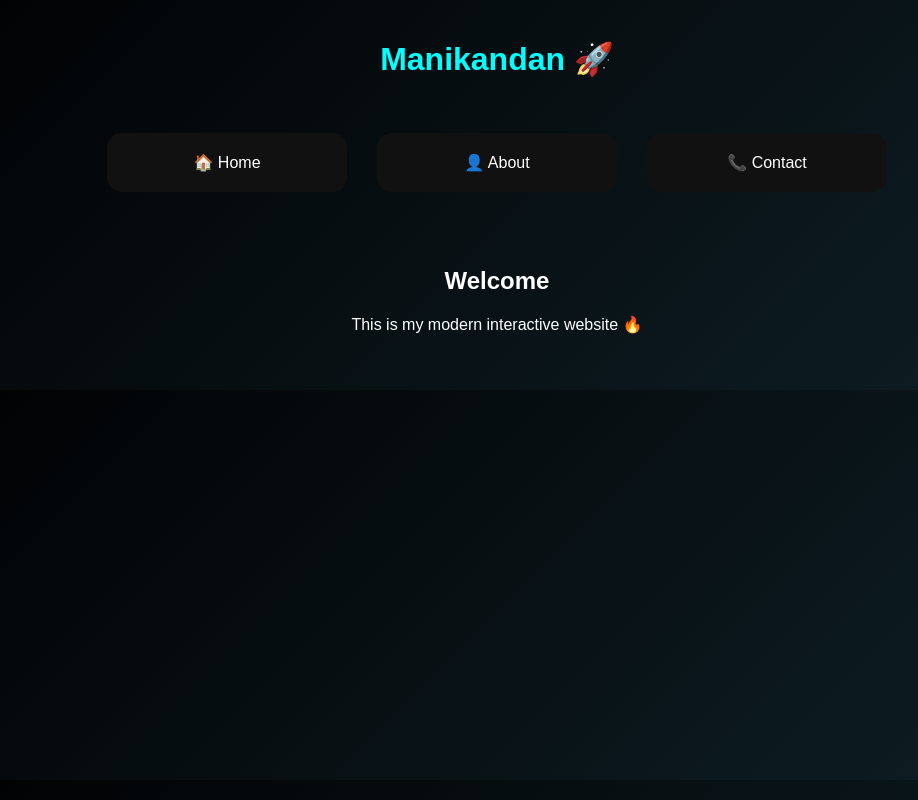
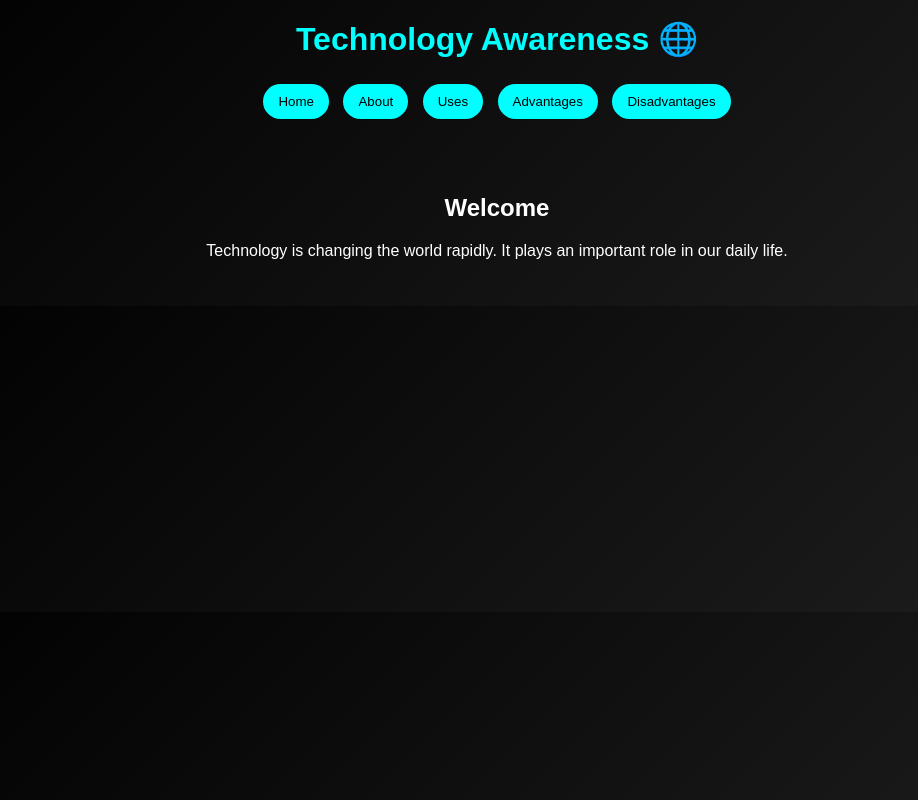
Before and after one commit to manikandan163/Manikandan-, a plain HTML site: page index.html in a window 1280 px wide. Shown: the whole page, without its empty margins (143-1061 px from the left). Drawn offline with Linux system fonts and the light colour scheme.

Commit message:
Update index.html

```diff
--- a/index.html
+++ b/index.html
@@ -1,94 +1,100 @@
-
 <!DOCTYPE html>
 <html>
 <head>
-    <title>Manikandan | Pro Site</title>
+    <title>Technology Awareness</title>
 
     <style>
         body {
             margin: 0;
             font-family: Arial;
-            background: linear-gradient(135deg, #000000, #0f2027);
+            background: linear-gradient(135deg, #000000, #1f1f1f);
             color: white;
             text-align: center;
         }
 
         h1 {
-            margin-top: 40px;
             color: cyan;
+            margin-top: 20px;
         }
 
-        .cards {
-            display: flex;
-            justify-content: center;
-            flex-wrap: wrap;
-            margin-top: 40px;
+        .menu {
+            margin: 20px;
         }
 
-        .card {
-            background: #111;
-            width: 200px;
-            margin: 15px;
-            padding: 20px;
-            border-radius: 15px;
+        .menu button {
+            margin: 5px;
+            padding: 10px 15px;
+            background: cyan;
+            border: none;
+            border-radius: 20px;
             cursor: pointer;
-            transition: 0.3s;
-        }
-
-        .card:hover {
-            transform: scale(1.1);
-            background: cyan;
-            color: black;
         }
 
         .section {
             display: none;
-            padding: 40px;
-            animation: fade 0.5s;
-        }
-
-        @keyframes fade {
-            from {opacity: 0;}
-            to {opacity: 1;}
+            padding: 30px;
         }
 
         #home {
             display: block;
         }
 
-        button {
-            padding: 10px 20px;
-            border: none;
-            background: cyan;
-            border-radius: 20px;
-            cursor: pointer;
+        ul {
+            list-style: none;
         }
     </style>
 </head>
 
 <body>
 
-<h1>Manikandan 🚀</h1>
+<h1>Technology Awareness 🌐</h1>
 
-<div class="cards">
-    <div class="card" onclick="show('home')">🏠 Home</div>
-    <div class="card" onclick="show('about')">👤 About</div>
-    <div class="card" onclick="show('contact')">📞 Contact</div>
+<div class="menu">
+    <button onclick="show('home')">Home</button>
+    <button onclick="show('about')">About</button>
+    <button onclick="show('uses')">Uses</button>
+    <button onclick="show('adv')">Advantages</button>
+    <button onclick="show('dis')">Disadvantages</button>
 </div>
 
 <div id="home" class="section">
     <h2>Welcome</h2>
-    <p>This is my modern interactive website 🔥</p>
+    <p>Technology is changing the world rapidly. It plays an important role in our daily life.</p>
 </div>
 
 <div id="about" class="section">
-    <h2>About Me</h2>
-    <p>I am Manikandan, learning web development and creating cool designs.</p>
+    <h2>About Technology</h2>
+    <p>Technology is the application of scientific knowledge to create tools and systems that solve problems.</p>
 </div>
 
-<div id="contact" class="section">
-    <h2>Contact</h2>
-    <p>Email: yourname@gmail.com</p>
+<div id="uses" class="section">
+    <h2>Uses of Technology</h2>
+    <ul>
+        <li>Communication (mobile, internet)</li>
+        <li>Education (online learning)</li>
+        <li>Healthcare (modern machines)</li>
+        <li>Business (online shopping)</li>
+    </ul>
+</div>
+
+<div id="adv" class="section">
+    <h2>Advantages</h2>
+    <ul>
+        <li>Saves time</li>
+        <li>Easy information access</li>
+        <li>Improves communication</li>
+        <li>Supports education</li>
+    </ul>
+</div>
+
+<div id="dis" class="section">
+    <h2>Disadvantages</h2>
+    <ul>
+        <li>Mobile addiction</li>
+        <li>Privacy issues</li>
+        <li>Cybercrime</li>
+        <li>Health problems</li>
+    </ul>
 </div>
 
 <script>
```
